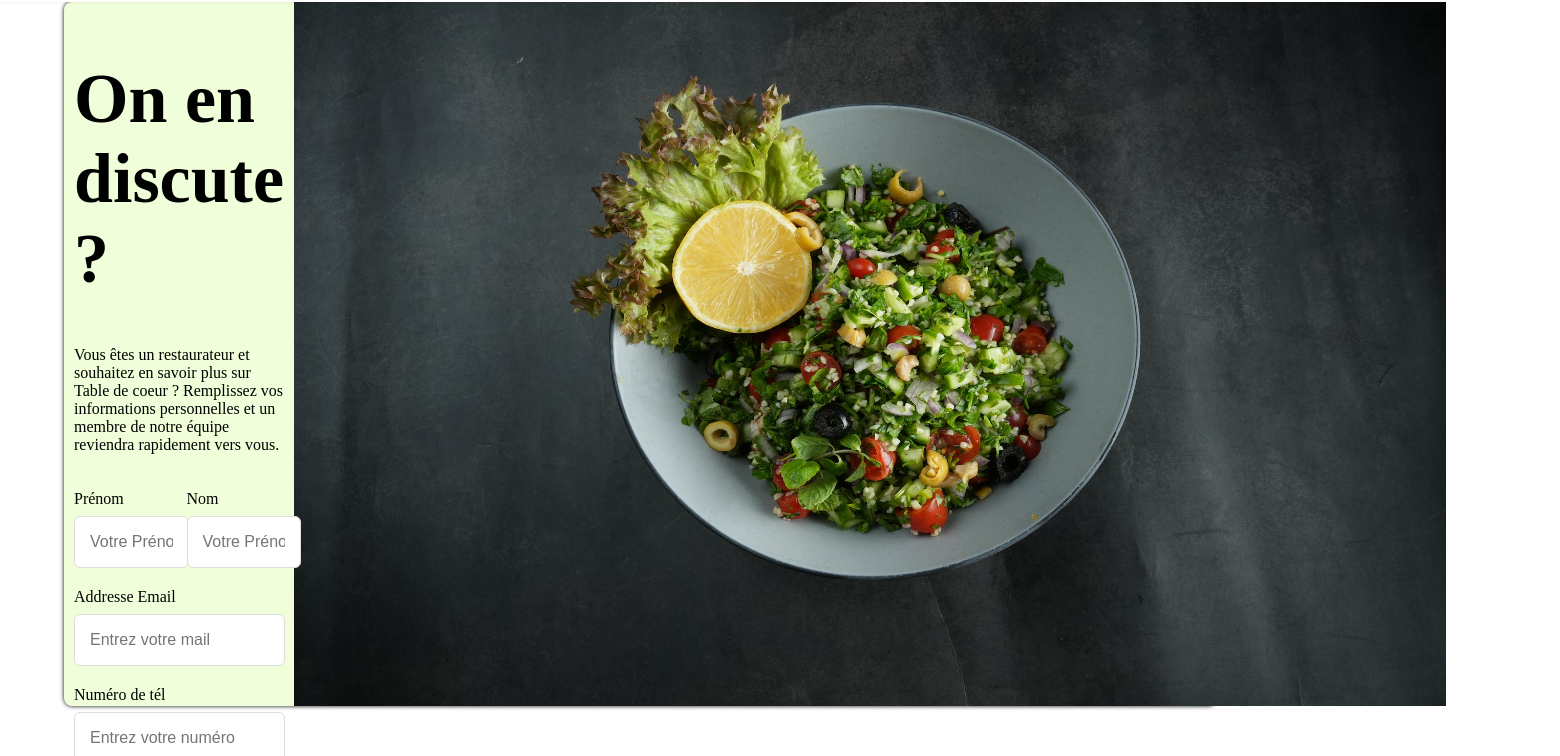
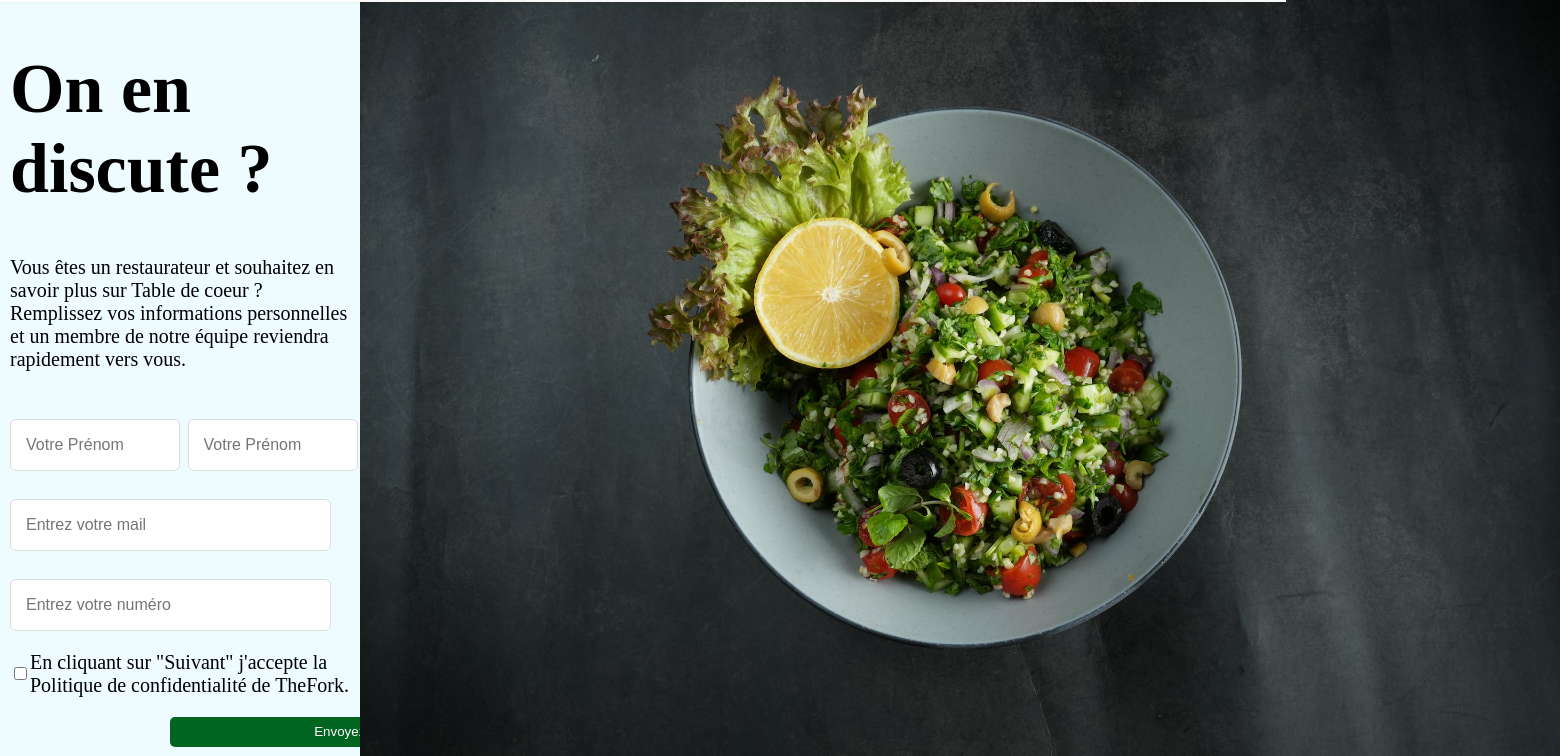
Before and after one commit to SDHCRRFR/vue-project, a Vue app in the folder frontend/: page /management/help in a window 1280 px wide. Shown: the part 78-834 px from the top of the page, 1560 px wide, since content can reach past the window. Built offline with nearby package versions, Linux system fonts and the light colour scheme; what vue3-geolocation would draw is missing.

Commit message:
formulaire/info

```diff
--- a/frontend/src/components/formulaire/FormRegistration.vue
+++ b/frontend/src/components/formulaire/FormRegistration.vue
@@ -44,7 +44,6 @@
         <div class="column">
           <input type="text" placeholder="Veuillez indiquez votre addresse" required />
           <input type="text" placeholder="Veuillez indiquez votre addresse line 2" required />
-
         </div>
 
         <div class="column">
--- a/frontend/src/components/formulaire/FormulaireInfo.vue
+++ b/frontend/src/components/formulaire/FormulaireInfo.vue
@@ -2,61 +2,81 @@
   <div class="formulaire_info">
     <form action="#" class="form">
       <h1>On en discute ?</h1>
-            <p>Vous êtes un restaurateur et souhaitez en savoir plus sur Table de coeur ? Remplissez vos informations personnelles et un membre de notre équipe reviendra rapidement vers vous. </p>
+      <p>
+        Vous êtes un restaurateur et souhaitez en savoir plus sur Table de coeur ? Remplissez vos
+        informations personnelles et un membre de notre équipe reviendra rapidement vers vous.
+      </p>
 
       <div class="column">
         <div class="input_box">
-                    <label>Prénom</label>
+
           <input type="text" placeholder="Votre Prénom" required />
         </div>
         <div class="input_box">
-                    <label>Nom</label>
+
           <input type="text" placeholder="Votre Prénom" required />
         </div>
       </div>
 
       <div class="input_box">
-                <label>Addresse Email</label>
+
         <input type="text" placeholder="Entrez votre mail" required />
       </div>
 
      <div class="column">
         <div class="input_box">
-                    <label>Numéro de tél</label>
+
           <input type="text" placeholder="Entrez votre numéro" required />
         </div>
     </div>
+    <div class="remember_forgot">
+        <label><input type="checkbox" />
+        </label>
+        <p>En cliquant sur "Suivant" j'accepte la Politique de confidentialité de TheFork.</p>
+      </div>
+      <button type="submit">Envoyez</button>
     </form>
-        <img src="../../../public/nourriture_salade_o.jpeg" alt="">
+    <img src="../../../public/nourriture_salade_o.jpeg" alt="" />
   </div>
 </template>
 <script>
 export default {
   name: 'FormulaireInfo'
-
 }
 </script>
 <style scoped>
-
 .formulaire_info {
   width: 100%;
-  background: rgba(172, 255, 47, 0.177);
-  border-radius: 8px;
+  background: rgba(47, 210, 255, 0.084);
+  /* border-radius: 8px; */
+  border: none;
   display: flex;
   flex-direction: row;
-  height: 88vh;
+  height: 100%;
   box-shadow: 0 0 4px;
 }
 
 .form {
   width: 100%;
   padding: 10px;
+  font-size: 20px;
 }
+
+button {
+    width: 340px;
+    height: 30px;
+    color: white;
+    border-radius: 5px;
+    border: none;
+    margin-left: 47%;
+    background: rgb(0, 101, 30);
+}
+
+
 
 h1 {
   font-size: 70px;
 }
-
 
 img {
   width: 100%;
@@ -68,10 +88,31 @@ img {
   align-items: baseline;
 }
 
-
 .form .input_box {
   width: 100%;
   margin-top: 20px;
+}
+
+.remember_forgot {
+  display: flex;
+  width: 100%;
+  justify-content: space-around;
+  align-items: center;
+  font-size: 20px;
+}
+
+.remember_forgot label input {
+  accent-color: #fff;
+  margin-right: 3px;
+}
+
+.remember_forgot {
+  color: black;
+  text-decoration: none;
+}
+
+.remember_forgot p:hover {
+  text-decoration: underline;
 }
 
 .form .input_box input {
@@ -86,5 +127,4 @@ img {
   border-radius: 6px;
   padding: 0 15px;
 }
-
 </style>
--- a/frontend/src/components/header/AdminHeader.vue
+++ b/frontend/src/components/header/AdminHeader.vue
@@ -57,7 +57,7 @@ a:visited {
 
 nav {
   padding: 0rem 2.4rem;
-  background: rgba(255, 255, 255, 0.97);
+  background: #fff;
   position: fixed;
   width: 95%;
   z-index: 2;
--- a/frontend/src/components/header/PublicNav.vue
+++ b/frontend/src/components/header/PublicNav.vue
@@ -46,7 +46,7 @@ a:visited {
 
 nav {
   padding: 0rem 2.4rem;
-  background: rgba(255, 255, 255, 0.97);
+  background: #fff;
   position: fixed;
   width: 95%;
   z-index: 2;
--- a/frontend/src/components/impact/ImpactGlobale.vue
+++ b/frontend/src/components/impact/ImpactGlobale.vue
@@ -75,7 +75,7 @@ window.addEventListener('scroll', function () {
   flex-direction: row;
   display: flex;
   justify-content: center;
-  margin-bottom: -30px;
+  margin-bottom: 60px;
 }
 
 iframe {
--- a/frontend/src/views/public/HomeView.vue
+++ b/frontend/src/views/public/HomeView.vue
@@ -6,7 +6,6 @@ import MyProduct from '@/components/products/MyProduct.vue'
 import GoogleMaps from '@/components/map/GoogleMaps.vue'
 import MyCount from '@/components/counter/MyCount.vue'
 import Impact from '@/components/impact/ImpactGlobale.vue'
-import SubscribeRestaurant from '@/components/subscribe/SubscribeRestaurant.vue'
 import MyFooter from '@/components/footer/MyFooter.vue'
 
 const check = "Et si c'était vous ?"
@@ -32,7 +31,6 @@ const show = ref(true)
       <MyCount />
       <Impact />
     </div>
-    <SubscribeRestaurant />
     <MyFooter />
   </div>
 </template>
--- a/frontend/src/views/public/ManagementHelp.vue
+++ b/frontend/src/views/public/ManagementHelp.vue
@@ -15,18 +15,16 @@
   </div>
 </template>
 <script>
-import FormulaireInfo from '@/components/formulaire/FormulaireInfo.vue';
+import FormulaireInfo from '@/components/formulaire/FormulaireInfo.vue'
 
 export default {
   name: 'ManagementHelp',
   components: {
     FormulaireInfo
   }
-
 }
 </script>
 <style scoped>
-
 .management {
   width: 100%;
   height: 100vh;
@@ -36,13 +34,12 @@ export default {
 }
 
 .help {
-    width: 90%;
+  width: 100%;
   height: 100vh;
   display: flex;
   flex-direction: column;
   align-items: center;
-    padding-top: 80px;
-
+  padding-top: 70px;
 }
 
 .logo {
@@ -69,5 +66,4 @@ nav .nav-container {
   max-width: 1450px;
   height: 10vh;
 }
-
 </style>
```
Also changed, not shown: frontend/src/views/ManagementStore.vue (+9 -7 lines). Lines whose indentation alone changed are shown as unchanged.
